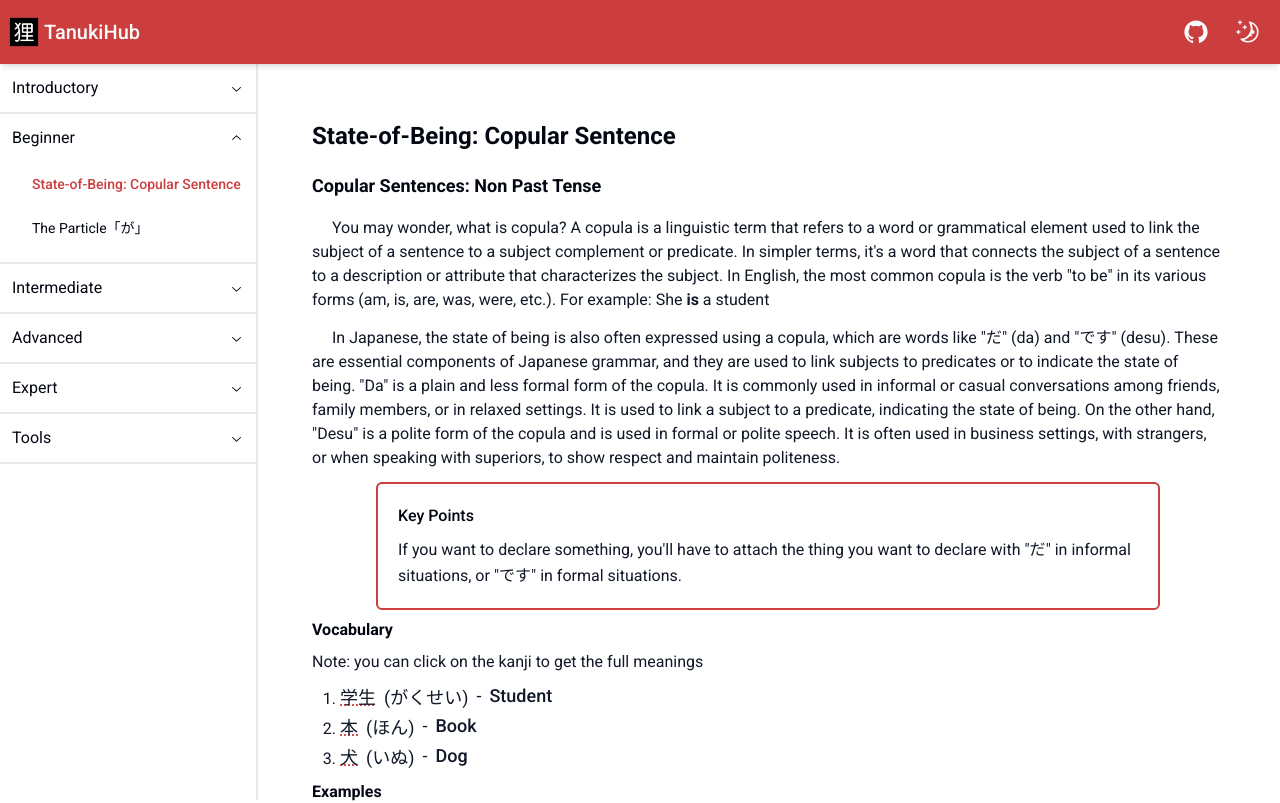
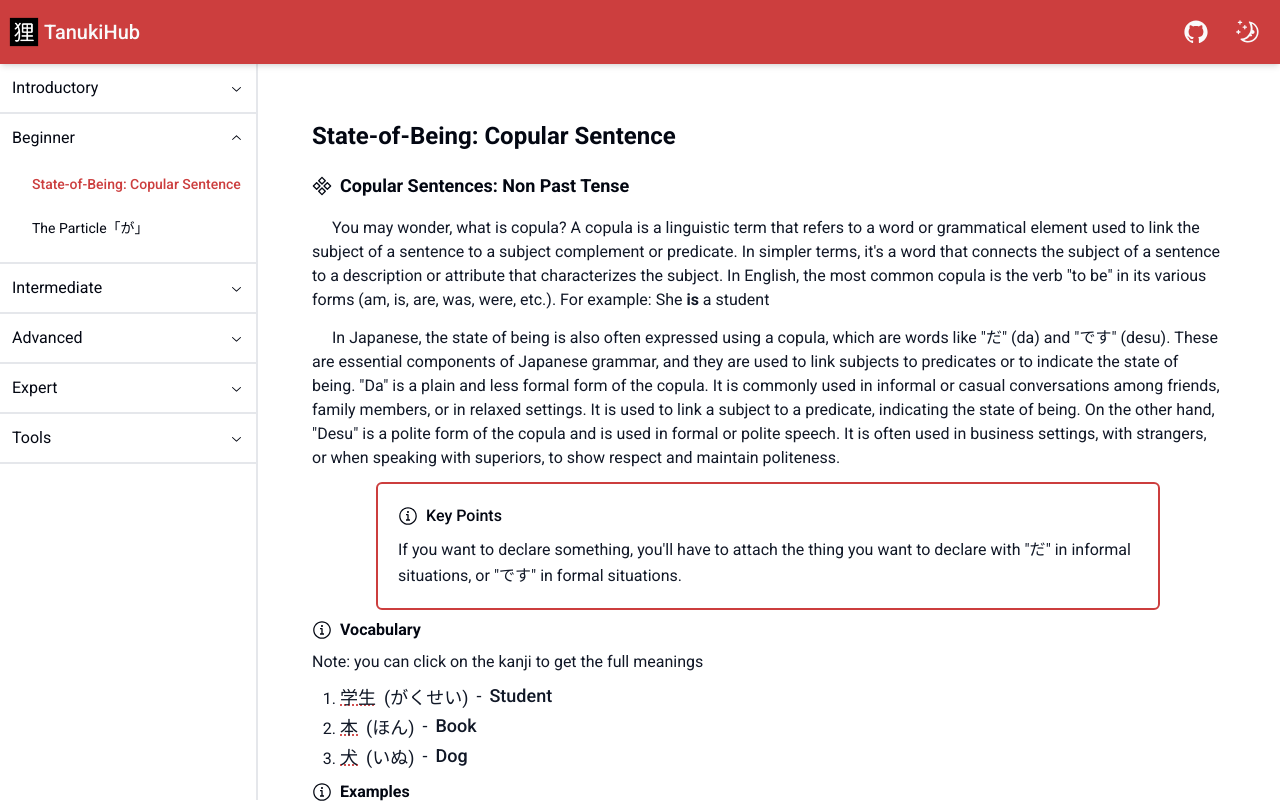
Before and after one commit to LinCie/tanukihub, a Next.js app: page /beginner/state-of-being-copular in a window 1280 px wide. Shown: the top 803 px of the page. Built offline with nearby package versions, Linux system fonts and the light colour scheme.

Commit message:
add symbols for headings

```diff
--- a/components/example/Example.tsx
+++ b/components/example/Example.tsx
@@ -2,6 +2,7 @@ import { ComponentPropsWithoutRef } from "react";
 import ExampleType from "@/components/example/ExampleType";
 import List from "@/components//list/List";
 import ExampleContent from "./ExampleContent";
+import { InfoCircledIcon } from "@radix-ui/react-icons";
 
 interface Props extends ComponentPropsWithoutRef<"div"> {
   examples: ExampleType[];
@@ -11,8 +12,11 @@ export default function Example({ examples, className, ...props }: Props) {
   const customClass = className ? className : "";
   return (
     <div className={`mb-2 ${customClass}`.trim()} {...props}>
-      <h3 className="text-main-title-dark dark:text-main-title-light mb-2 text-sm font-bold sm:text-base">
-        Examples
+      <h3 className="text-main-title-dark dark:text-main-title-light mb-2 flex items-center gap-1 text-sm font-bold sm:gap-2 sm:text-base">
+        <div>
+          <InfoCircledIcon className="text-main-title-dark dark:text-main-title-light h-4 w-4 sm:h-5 sm:w-5" />
+        </div>
+        <div>Examples</div>
       </h3>
       <List type="decimal" position="outside" className="mx-7">
         {examples?.map((example) => (
--- a/components/keypoint/KeyPoint.tsx
+++ b/components/keypoint/KeyPoint.tsx
@@ -1,3 +1,4 @@
+import { InfoCircledIcon } from "@radix-ui/react-icons";
 import { ReactNode, ComponentPropsWithoutRef } from "react";
 
 interface Props extends ComponentPropsWithoutRef<"div"> {
@@ -12,8 +13,11 @@ const KeyPoint = ({ children, className, ...props }: Props) => {
       className={`border-main-identity dark:border-main-title-light mb-2 rounded-md border-2 p-5 md:mx-16 ${customClass}`.trim()}
       {...props}
     >
-      <h3 className="dark:text-main-title-light text-main-title-dark mb-2 font-medium">
-        Key Points
+      <h3 className="dark:text-main-title-light text-main-title-dark mb-2 flex items-center gap-1 font-medium sm:gap-2">
+        <div>
+          <InfoCircledIcon className="text-main-title-dark dark:text-main-title-light h-4 w-4 sm:h-5 sm:w-5" />
+        </div>
+        <div>Key Points</div>
       </h3>
       {children}
     </div>
--- a/components/typography/SectionTitle.tsx
+++ b/components/typography/SectionTitle.tsx
@@ -1,4 +1,6 @@
 import { ReactNode, ComponentPropsWithoutRef } from "react";
+
+import { Component1Icon } from "@radix-ui/react-icons";
 
 interface Props extends ComponentPropsWithoutRef<"h2"> {
   children?: ReactNode;
@@ -9,10 +11,13 @@ export default function SectionTitle({ children, className, ...props }: Props) {
 
   return (
     <h2
-      className={`text-main-title-dark dark:text-main-title-light mb-3 text-base font-bold sm:mb-4 sm:text-lg ${customClass}`.trim()}
+      className={`text-main-title-dark dark:text-main-title-light mb-3 flex items-center gap-1 text-base font-bold sm:mb-4 sm:gap-2 sm:text-lg ${customClass}`.trim()}
       {...props}
     >
-      {children}
+      <div>
+        <Component1Icon className="text-main-title-dark dark:text-main-title-light h-4 w-4 sm:h-5 sm:w-5" />
+      </div>
+      <div>{children}</div>
     </h2>
   );
 }
--- a/components/vocabulary/Vocabulary.tsx
+++ b/components/vocabulary/Vocabulary.tsx
@@ -1,7 +1,9 @@
 import { ComponentPropsWithoutRef } from "react";
 import List from "@/components/list/List";
 import VocabularyType from "@/components/vocabulary/VocabularyType";
-import VocabularyContent from "./VocabularyContent";
+import VocabularyContent from "@/components/vocabulary/VocabularyContent";
+
+import { InfoCircledIcon } from "@radix-ui/react-icons";
 
 interface Props extends ComponentPropsWithoutRef<"div"> {
   vocabularies: VocabularyType[];
@@ -16,8 +18,11 @@ export default function Vocabulary({
 
   return (
     <div className={`mb-2 ${customClass}`.trim()} {...props}>
-      <h3 className="text-main-title-dark dark:text-main-title-light mb-2 text-sm font-bold sm:text-base">
-        Vocabulary
+      <h3 className="text-main-title-dark dark:text-main-title-light mb-2 flex items-center gap-1 text-sm font-bold sm:gap-2 sm:text-base">
+        <div>
+          <InfoCircledIcon className="text-main-title-dark dark:text-main-title-light h-4 w-4 sm:h-5 sm:w-5" />
+        </div>
+        <div>Vocabulary</div>
       </h3>
       <div className="mb-2 text-sm sm:text-base">
         Note: you can click on the kanji to get the full meanings
```
